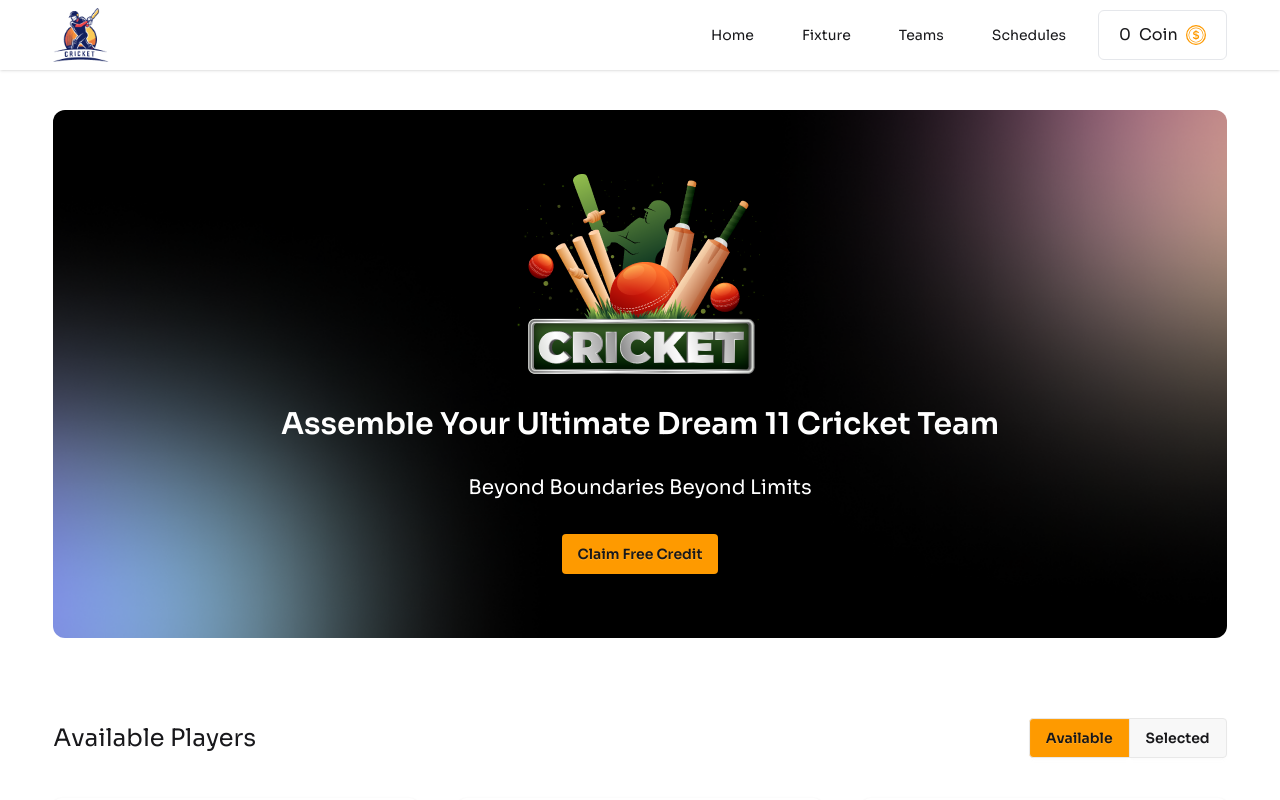
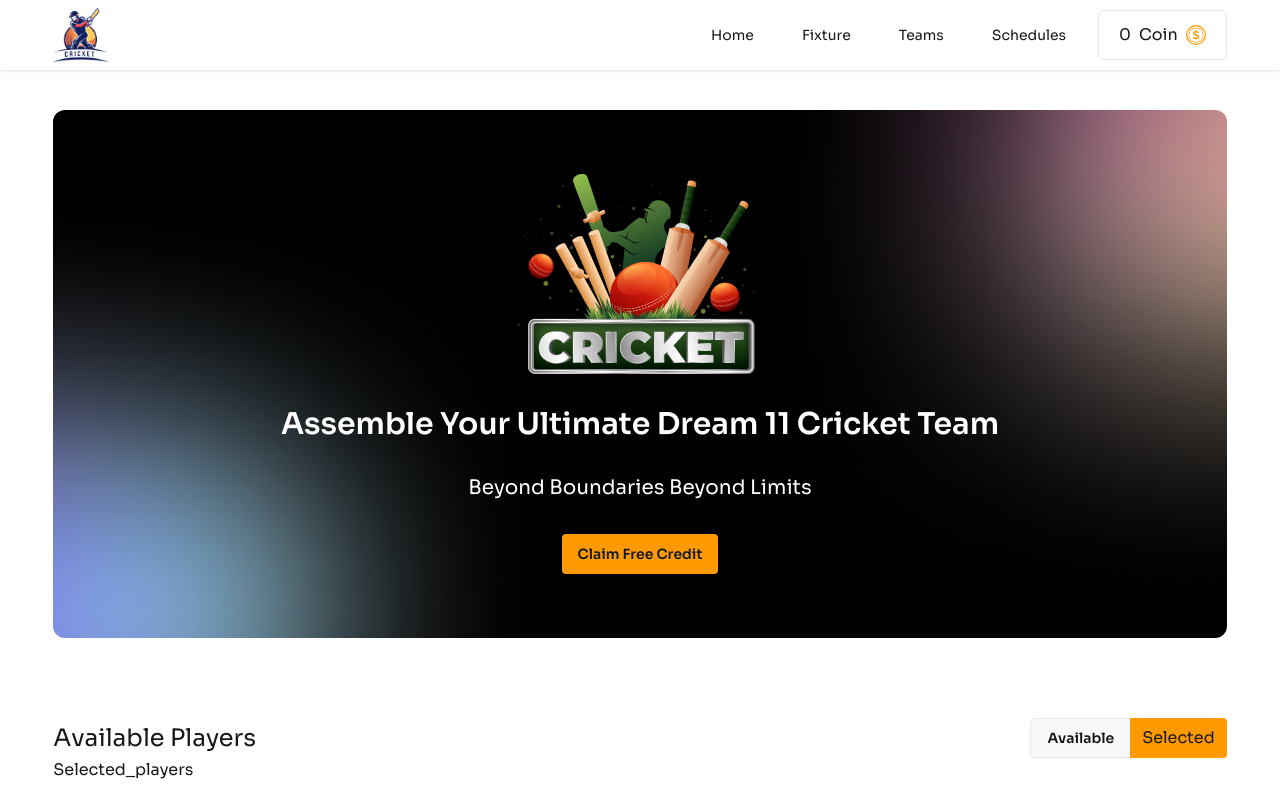
Before and after one commit to mdsaifurrahman117/Mission-Developer-Assignment-07, a React (Vite) app: page / in a window 1280 px wide. Both pictures are taken after a click on the button "Selected". Shown: the top 800 px of the page. Built offline with nearby package versions, Linux system fonts and the light colour scheme.

Commit message:
toggle button function complete

```diff
--- a/src/App.jsx
+++ b/src/App.jsx
@@ -2,6 +2,7 @@ import React, { useState } from 'react'
 import Header from './components/Header'
 import Hero_section from './components/Hero_section'
 import Players from './components/players/Players'
+import Players_selection from './components/selection/Players_selection';
 
 function App() {
             const [balance, set_balance] = useState(0);
@@ -9,17 +10,37 @@ function App() {
                         set_balance(balance + 1000000)
             }
 
+            const [selected, set_selected] = useState({
+                        player: true,
+                        status: "players"
+            })
+
+            const handle_selected = (status) => {
+                        if(status == "players") {
+                                    set_selected({
+                                                player : true,
+                                                status : "players"
+                                    })
+                        } else {
+                                    set_selected({
+                                                player : false,
+                                                status : "selected"
+                                    })
+                        }
+            }
+
             return (
                         <>
                                     <Header
                                                 balance={balance}
-                                    >
-                                    </Header>
+                                    ></Header>
                                     <Hero_section
                                                 claim_balance={claim_balance}
-                                    >
-                                    </Hero_section>
-                                    <Players></Players>
+                                    ></Hero_section>
+                                    <Players_selection
+                                                handle_selected={handle_selected}
+                                                selected={selected}
+                                    ></Players_selection>
                         </>
             )
 }
--- a/src/components/players/Players.jsx
+++ b/src/components/players/Players.jsx
@@ -10,14 +10,6 @@ function Players() {
             }, [])
 
             return (
-                        <section className="w-11/12 mx-auto my-20">
-                                    <div className="flex flex-row justify-between items-center">
-                                                <h1 className="text-2xl">Available Players</h1>
-                                                <div className="join">
-                                                            <button className="btn join-item bg-amber-500">Available</button>
-                                                            <button className="btn join-item">Selected</button>
-                                                </div>
-                                    </div>
                         <div className="grid grid-cols-1 md:grid-cols-3 gap-10 my-10">
                                     {
                                                 players.map(player =>
@@ -28,7 +20,6 @@ function Players() {
                                                 )
                                     }
                         </div>
-                        </section>
             )
 }
 
--- /dev/null
+++ b/src/components/selection/Players_selection.jsx
@@ -0,0 +1,36 @@
+import React from 'react'
+import Players from './../players/Players';
+import Selected_players from './Selected_players';
+
+function Players_selection({ handle_selected, selected }) {
+            return (
+                        <section className="w-11/12 mx-auto my-20">
+                                    <div className="flex flex-row justify-between items-center">
+                                                <h1 className="text-2xl">Available Players</h1>
+                                                <div className="join">
+                                                            <button
+                                                                        onClick={() => { handle_selected("players") }}
+                                                                        className={`
+                                                                                    ${selected.player ? "join-item bg-amber-500 px-3" : "btn join-item"}
+                                                                        `}
+                                                            >
+                                                                        Available
+                                                            </button>
+                                                            <button
+                                                                        onClick={() => { handle_selected("selected") }}
+                                                                        className={`
+                                                                                    ${selected.player ? "btn join-item" : "join-item bg-amber-500 px-3"}
+                                                                        `}
+                                                            >
+                                                                        Selected
+                                                            </button>
+                                                </div>
+                                    </div>
+                                    {
+                                                selected.player ? <Players></Players> : <Selected_players></Selected_players>
+                                    }
+                        </section>
+            )
+}
+
+export default Players_selection
--- /dev/null
+++ b/src/components/selection/Selected_players.jsx
@@ -0,0 +1,9 @@
+import React from 'react'
+
+function Selected_players() {
+            return (
+                        <div>Selected_players</div>
+            )
+}
+
+export default Selected_players
```
Lines whose indentation alone changed are shown as unchanged.
